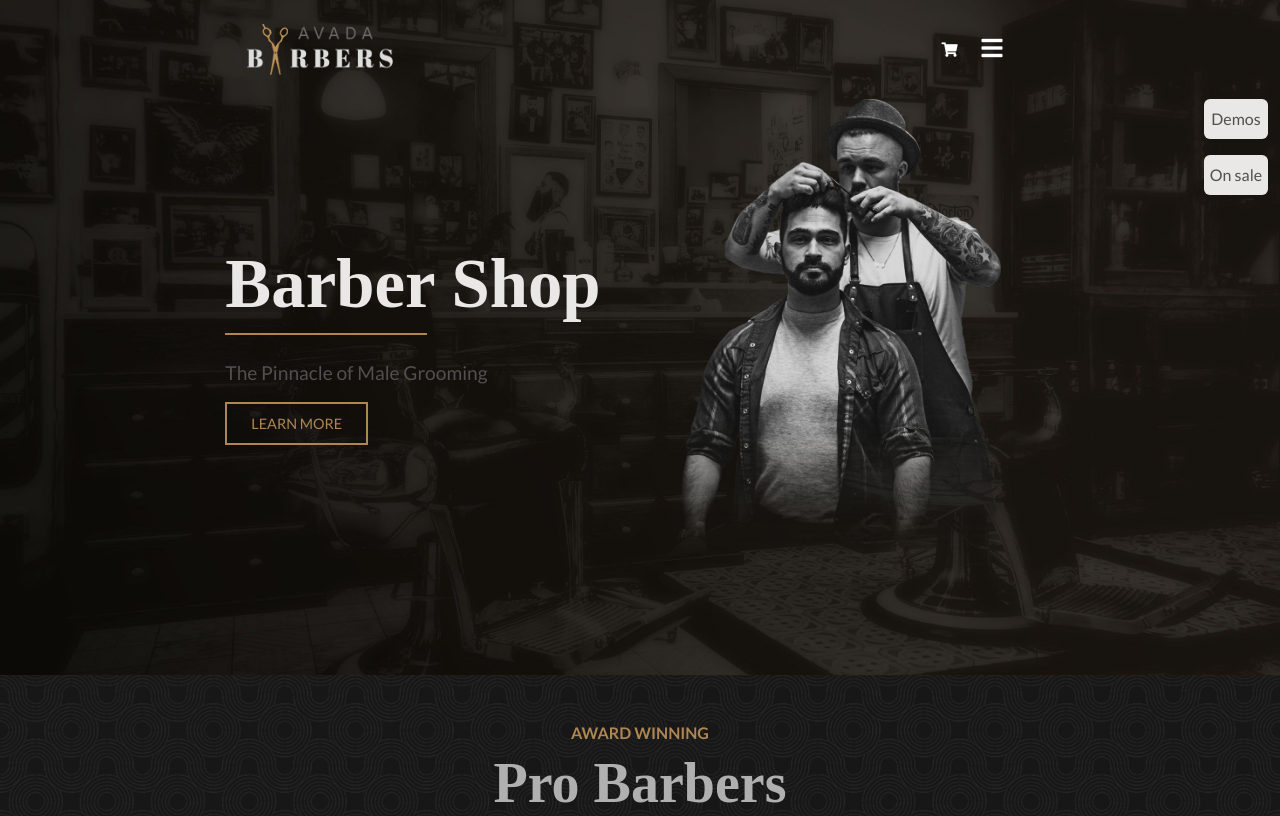
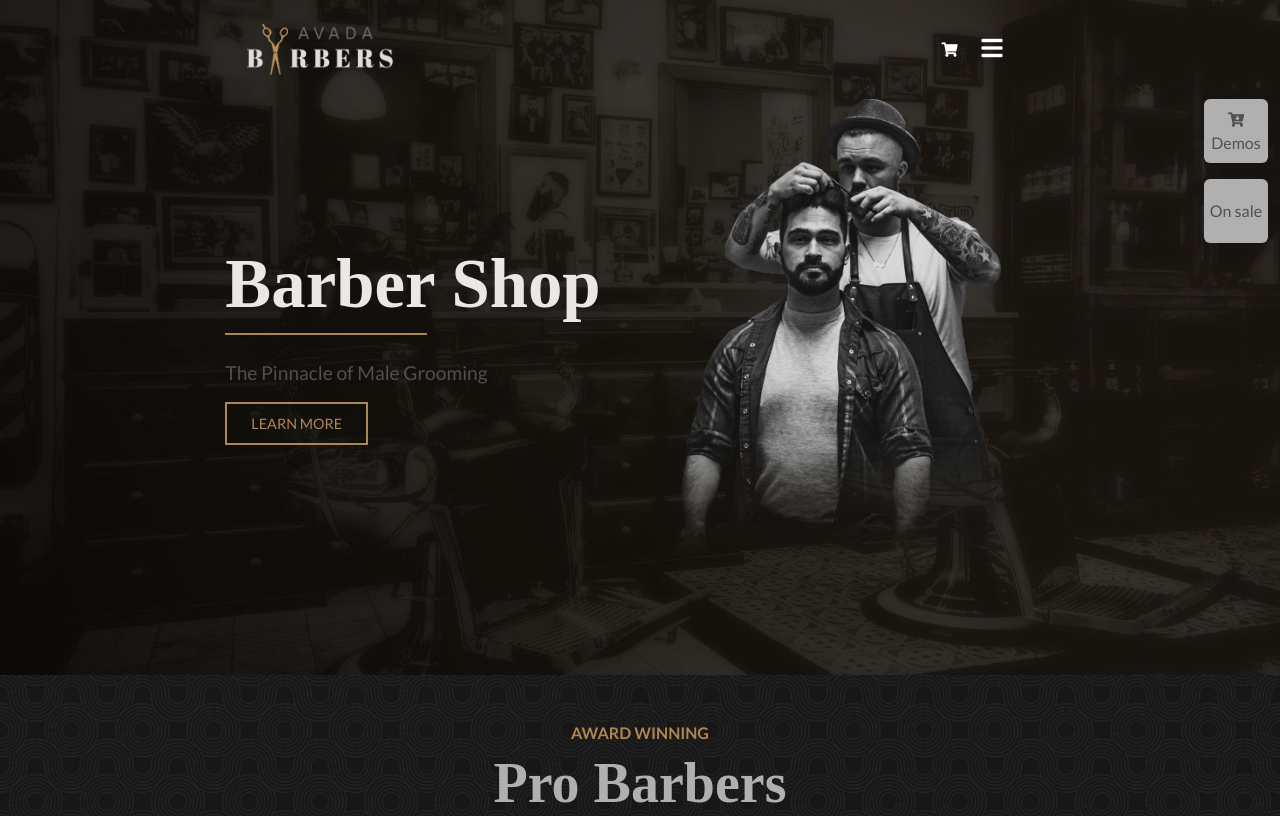
Before and after one commit to andmalt/proj-html-vuejs, a Vue app: page / in a window 1280 px wide. Shown: the top 816 px of the page. Built offline with nearby package versions, Linux system fonts and the light colour scheme; a small style sheet from the web is missing.

Commit message:
partially inserted small-box on fixed

```diff
--- a/src/components/Header.vue
+++ b/src/components/Header.vue
@@ -29,15 +29,17 @@
                     <div class="col-8 img-h">
                         <img src="../assets/img/avadabarbers_hero_focalmirror-800x1100.png" alt="a barber at work">
                     </div>
-                    <div class="col-4 d-flex flex-column align-items-end">
-                        <div class="m-box text-center py-2 mb-3">
-                            <p> {{  }} </p>
+                    <div class="col-4 d-flex flex-column align-items-end" id="h-box">
+                        <div class="m-box">
+                            <div id="box1">
+                                <p><a href="#shop"><i class="fas fa-cart-arrow-down"></i></a> </p>
                                 <p> Demos </p>
                             </div>
 
-                        <div class="m-box text-center py-2">
-                            <p> {{  }} </p>
+                            <div id="box2">
+                                <p>  </p>
                                 <p> On sale </p>
+                            </div>
                         </div>
                     </div>
                 </div>
@@ -103,15 +105,40 @@ export default {
             height: 3.2rem;
         }
     }
+    #h-box{
+
         .m-box{
-        background-color: $bigTitle;
+            position: fixed;
             width: 4rem;
+            z-index: 5;
+            height: 12rem;
+
+            #box1,
+            #box2{
+                width: 100%;
+                height: 4rem;
+                margin-bottom: 1rem;
+                background-color: $titles;
                 border-radius: 6px;
+                display: flex;
+                flex-direction: column;
+                justify-content: center;
+                align-items: center;
+
+                .fas{
+                    color: $pHeader;
+                    margin: 0;
+                }
                 p{
                     margin: 0;
                     font-size: 1rem;
+                    text-align: center;
                 }
             }
+
+        }
+    }
+
     .img-h{
         height: 30rem;
         img{
--- a/src/components/Main.vue
+++ b/src/components/Main.vue
@@ -90,7 +90,7 @@
             <div class="p-5 ">
               <h6>THIS MONTHS FEATURED PRODUCT</h6>
               <h2>Shaving Butter</h2>
-              <p>Lorem ipsum dolor sit amet, consectetur adipisicing elit. Ipsum illum natus rerum exercitationem obcaecati beatae deserunt maxime neque asperiores!</p>
+              <p class="mb-4">Lorem ipsum dolor sit amet, consectetur adipisicing elit. Ipsum illum natus rerum exercitationem obcaecati beatae deserunt maxime neque asperiores!</p>
               <a href="#buyNow">BUY NOW</a>
             </div>
           </div>
```
Lines whose indentation alone changed are shown as unchanged.
